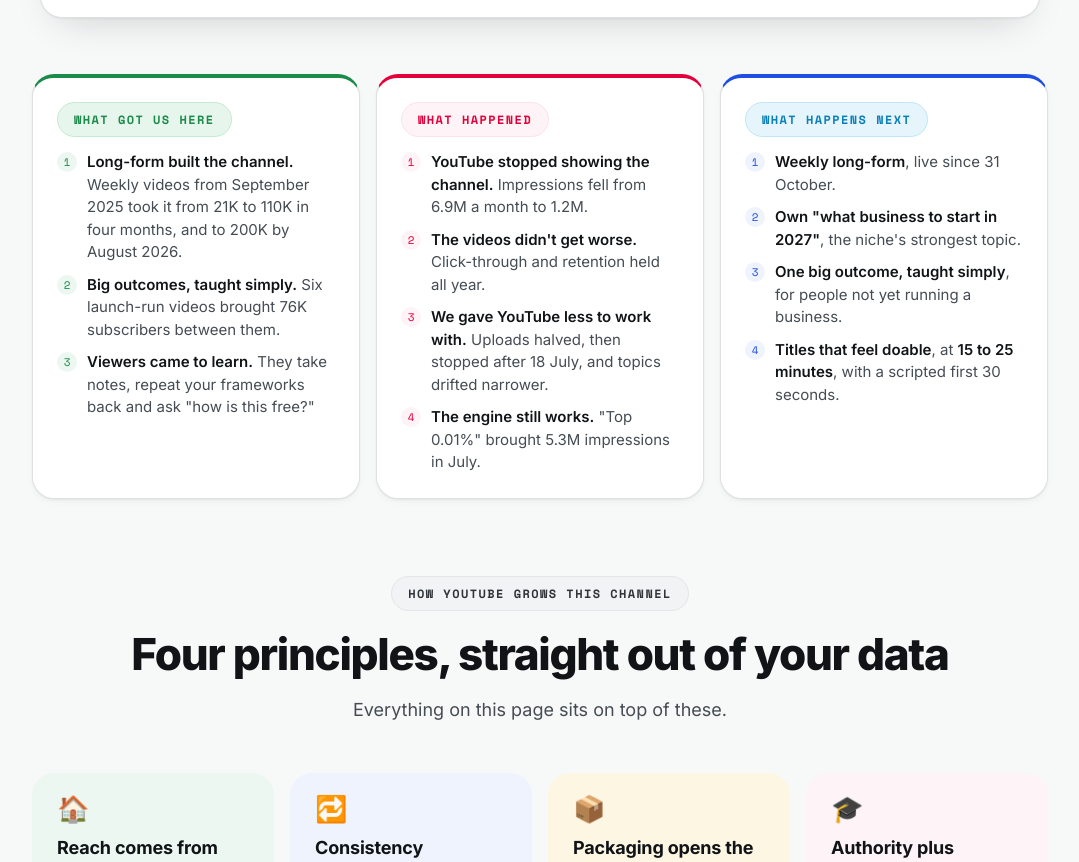
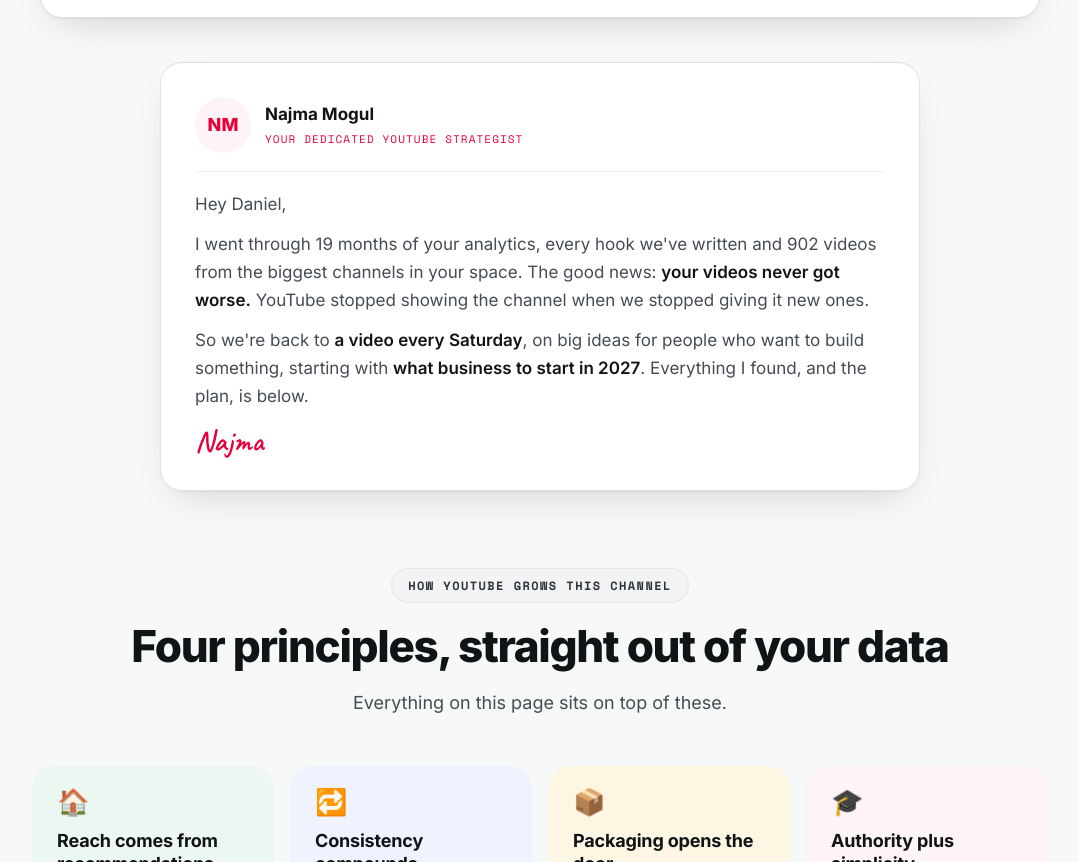
Before and after one commit to saffalino/client-pages, a plain HTML site: page daniel-7c127dbc/index.html in a window 1280 px wide. Shown: the part 1248-2110 px from the top of the page, without its empty margins (100-1179 px from the left). Drawn offline with nearby package versions, Linux system fonts and the light colour scheme.

Commit message:
Daniel page: note from Najma

```diff
--- a/daniel-7c127dbc/index.html
+++ b/daniel-7c127dbc/index.html
@@ -165,6 +165,18 @@
   .st-x span{font-size:10px}.st-x span:nth-child(2),.st-x span:nth-child(5){display:none}
 }
 @media (max-width:760px){.prog-top{grid-template-columns:1fr;gap:18px}}
+
+/* Note from the strategist */
+.letter{max-width:760px;margin:44px auto 0;text-align:left;background:var(--white);border:1px solid var(--line);border-radius:var(--r-lg);box-shadow:var(--shadow-md);padding:clamp(22px,4vw,34px);position:relative}
+.letter-who{display:flex;align-items:center;gap:14px;padding-bottom:18px;margin-bottom:18px;border-bottom:1px solid var(--line-soft)}
+.avatar{flex:none;width:56px;height:56px;border-radius:50%;display:grid;place-items:center;background:var(--red-50);color:var(--red);font-weight:800;font-size:18px;overflow:hidden}
+.avatar img{width:100%;height:100%;object-fit:cover}
+.letter-who b{display:block;font-size:17px}
+.letter-who small{display:block;font-family:var(--mono);font-size:11px;letter-spacing:.1em;text-transform:uppercase;color:var(--red);margin-top:3px}
+.letter-body p{font-size:17px;line-height:1.65;color:var(--ink-70)}
+.letter-body p+p{margin-top:12px}
+.letter-body b{color:var(--ink);font-weight:600}
+.letter-body .sign{font-family:'Caveat',cursive;font-size:30px;color:var(--red);line-height:1;margin-top:16px}
 
 /* TL;DR */
 .tldr{display:grid;grid-template-columns:repeat(3,1fr);gap:16px;max-width:1080px;margin:56px auto 0;text-align:left}
@@ -470,32 +482,16 @@
     </figure>
   </div>
 
-  <div class="tldr">
-    <div class="tl g">
-      <span class="chip g mono" style="align-self:flex-start">What got us here</span>
-      <ol>
-        <li><b>Long-form built the channel.</b> Weekly videos from September 2025 took it from 21K to 110K in four months, and to 200K by August 2026.</li>
-        <li><b>Big outcomes, taught simply.</b> Six launch-run videos brought 76K subscribers between them.</li>
-        <li><b>Viewers came to learn.</b> They take notes, repeat your frameworks back and ask "how is this free?"</li>
-      </ol>
+  <div class="letter">
+    <div class="letter-who">
+      <span class="avatar" aria-hidden="true">NM</span>
+      <div><b>Najma Mogul</b><small>Your dedicated YouTube strategist</small></div>
     </div>
-    <div class="tl r">
-      <span class="chip mono" style="align-self:flex-start">What happened</span>
-      <ol>
-        <li><b>YouTube stopped showing the channel.</b> Impressions fell from 6.9M a month to 1.2M.</li>
-        <li><b>The videos didn't get worse.</b> Click-through and retention held all year.</li>
-        <li><b>We gave YouTube less to work with.</b> Uploads halved, then stopped after 18 July, and topics drifted narrower.</li>
-        <li><b>The engine still works.</b> "Top 0.01%" brought 5.3M impressions in July.</li>
-      </ol>
-    </div>
-    <div class="tl b">
-      <span class="chip b mono" style="align-self:flex-start">What happens next</span>
-      <ol>
-        <li><b>Weekly long-form</b>, live since 31 October.</li>
-        <li><b>Own "what business to start in 2027"</b>, the niche's strongest topic.</li>
-        <li><b>One big outcome, taught simply</b>, for people not yet running a business.</li>
-        <li><b>Titles that feel doable</b>, at <b>15 to 25 minutes</b>, with a scripted first 30 seconds.</li>
-      </ol>
+    <div class="letter-body">
+      <p>Hey Daniel,</p>
+      <p>I went through 19 months of your analytics, every hook we've written and 902 videos from the biggest channels in your space. The good news: <b>your videos never got worse.</b> YouTube stopped showing the channel when we stopped giving it new ones.</p>
+      <p>So we're back to <b>a video every Saturday</b>, on big ideas for people who want to build something, starting with <b>what business to start in 2027</b>. Everything I found, and the plan, is below.</p>
+      <p class="sign">Najma</p>
     </div>
   </div>
 </header>
```
